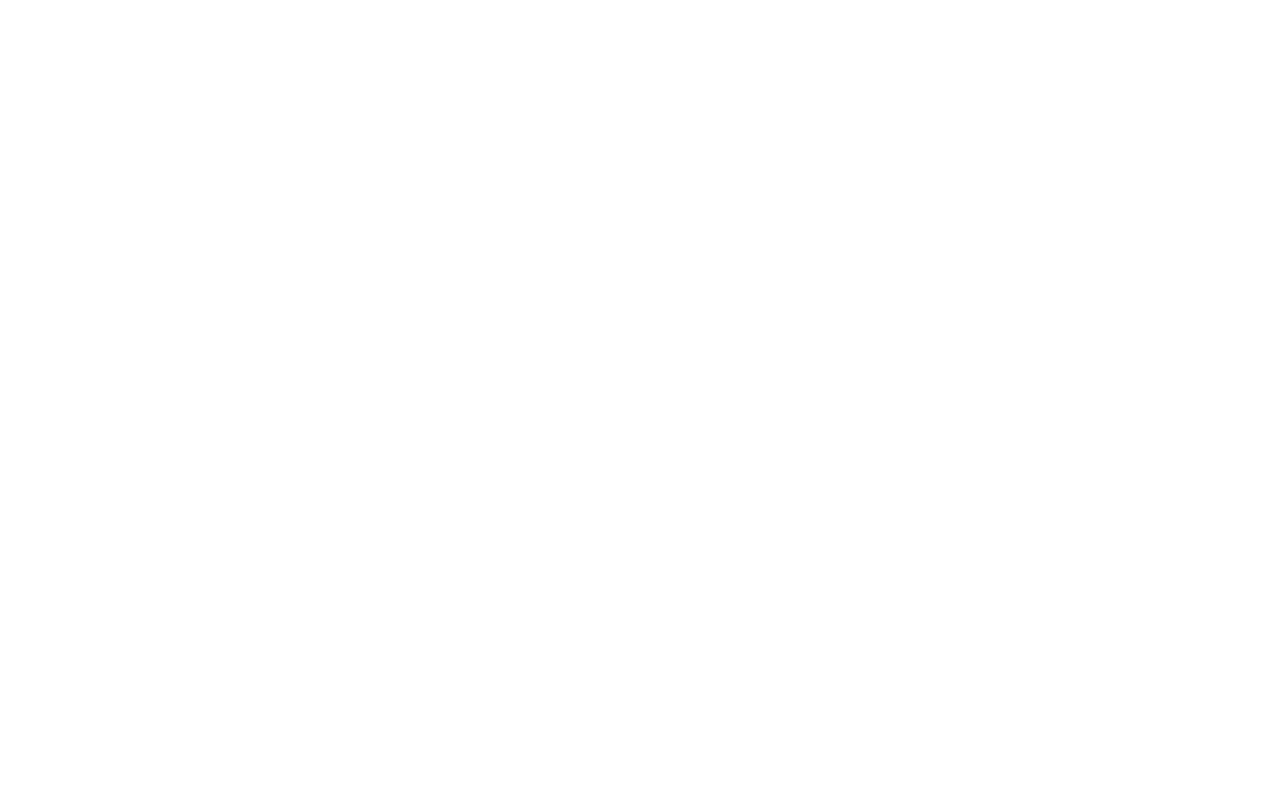
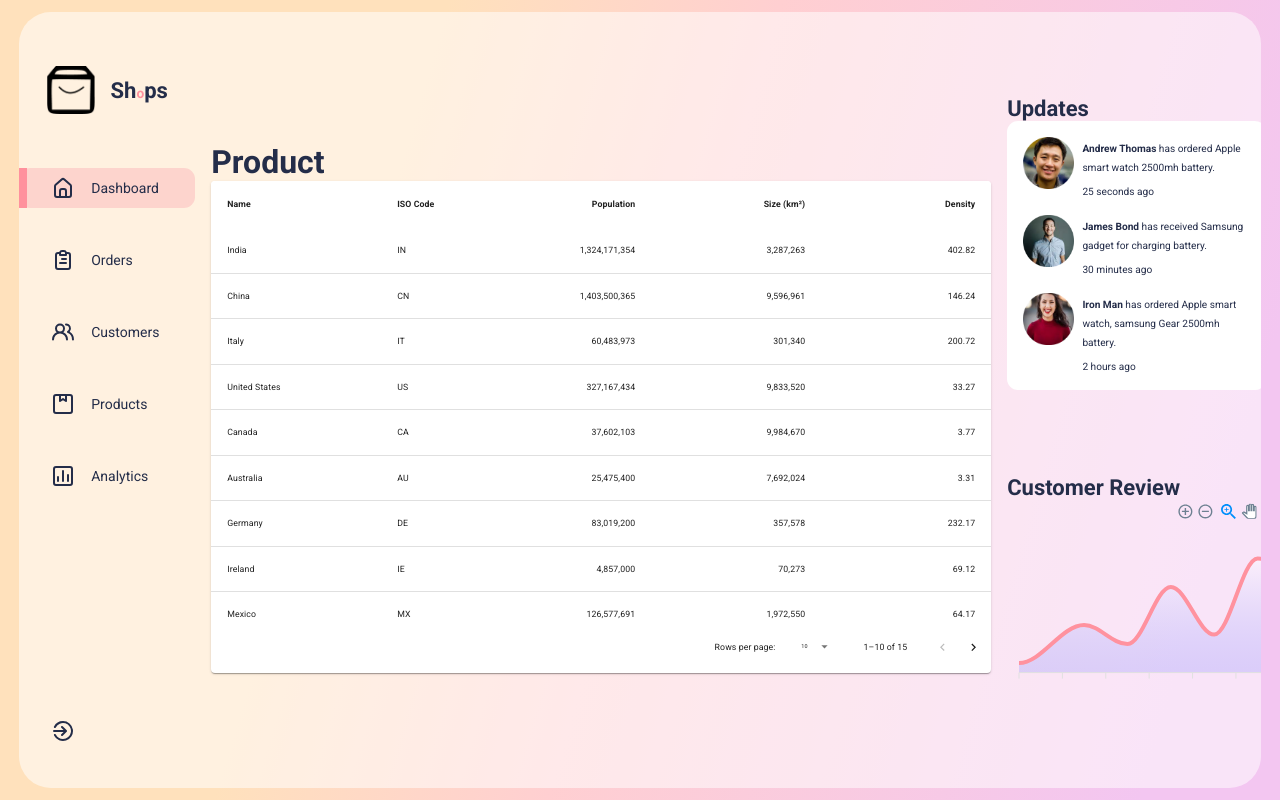
Before and after one commit to latbeo0/Ecommerce, a React (Create React App) app in the folder client/: page /product in a window 1280 px wide. Before the commit this address had no page. Built offline with nearby package versions, Linux system fonts and the light colour scheme.

Commit message:
30/06-ProductPage

```diff
--- /dev/null
+++ b/client/src/pages/NotFound.jsx
@@ -0,0 +1,9 @@
+import Header from "../components/UI/Header";
+import styled from "styled-components";
+import { Link } from "react-router-dom";
+
+const NotFound = () => {
+  return <div>Not Found</div>;
+};
+
+export default NotFound;
--- a/client/src/pages/cms/AdminRouter.jsx
+++ b/client/src/pages/cms/AdminRouter.jsx
@@ -1,13 +1,50 @@
-import { BrowserRouter, Routes, Route } from "react-router-dom";
-import { useSelector, useDispatch } from "react-redux";
-import { useEffect, useState } from "react";
+import { Routes, Route, useNavigate } from "react-router-dom";
+import Sidebar from "./components/Sidebar/Sidebar";
+import RightSide from "./components/RightSide/RightSide";
+import MainDash from "./components/MainDash/MainDash";
+import Order from "./components/Order/Order";
+import ProductManagement from "./components/ProductManagement/ProductManagement";
+import NotFound from "../NotFound";
+import { useState, useEffect } from "react";
+import "./cms.css";
 
-import Dashboard from "./Dashboard";
 const App = () => {
+  let navigate = useNavigate();
+  const [isShowRightSide, setShowRightSide] = useState(true);
+  const [isGlassSecond, setGlassSecond] = useState(false);
+  const sidebarCallback = (item) => {
+    setGlassSecond(false)
+    setShowRightSide(false);
+    switch (item.heading) {
+      case "Dashboard":
+        setShowRightSide(true);
+        return navigate("/");
+      case "Orders":
+        setGlassSecond(true);
+        return navigate("/order");
+      case "Products":
+        setGlassSecond(true);
+        return navigate("/product");
+      default:
+        setGlassSecond(true);
+        return navigate("/not-found");
+    }
+  };
   return (
-    <Routes>
-      <Route path="/" index element={<Dashboard />} />
-    </Routes>
+    <div className="AdminContainer">
+      <div className={!isGlassSecond ? "AppGlass" : "AppGlass-Second"}>
+        <Sidebar parentCallback={(item) => sidebarCallback(item)}/>
+        <div className="Content">
+          <Routes>
+            <Route path="/" index element={<MainDash />} />;
+            <Route path="/order" index element={<Order />} />;
+            <Route path="/product" index element={<ProductManagement />} />;
+            <Route path="/not-found" index element={<NotFound />} />;
+          </Routes>
+        </div>
+        {isShowRightSide && <RightSide />}
+      </div>
+    </div>
   );
 };
 
--- a/client/src/pages/cms/cms.css
+++ b/client/src/pages/cms/cms.css
@@ -11,7 +11,7 @@
   display: flex;
   align-items: center;
   justify-content: center;
-    font-family: 'Inter', sans-serif;
+  font-family: "Inter", sans-serif;
 }
 .AppGlass {
   display: grid;
@@ -23,7 +23,34 @@
   grid-template-columns: 17.6rem auto 32rem;
   overflow: hidden;
 }
+.AppGlass-Second {
+  display: grid;
+  height: 97%;
+  width: 97%;
+  background: var(--glass);
+  border-radius: 3.2rem;
+  gap: 16px;
+  grid-template-columns: 17.6rem auto;
+  overflow: hidden;
+}
+.Content {
+  padding-top: 1.6rem;
+  display: flex;
+  flex-direction: column;
+  justify-content: space-evenly;
+}
+@media screen and (max-width: 1200px) {
+  .Content {
+    justify-content: flex-start;
+    margin-top: 3.2rem;
+  }
+}
 
+@media screen and (max-width: 768px) {
+  .Content {
+    align-items: center;
+  }
+}
 @media screen and (max-width: 1200px) {
   .AppGlass {
     grid-template-columns: 10% 50% auto;
--- a/client/src/pages/cms/components/Order/Order.jsx
+++ b/client/src/pages/cms/components/Order/Order.jsx
@@ -1,13 +1,6 @@
 import React from "react";
 
-
 const Dashboard = () => {
-  return (
-    <div className = "AdminContainer">
-      <div className="AppGlass">
-
-      </div>
-    </div>
-  );
+  return <></>;
 };
 export default Dashboard;
--- /dev/null
+++ b/client/src/pages/cms/components/ProductList/ProductList.jsx
@@ -0,0 +1,123 @@
+import * as React from 'react';
+import Paper from '@mui/material/Paper';
+import Table from '@mui/material/Table';
+import TableBody from '@mui/material/TableBody';
+import TableCell from '@mui/material/TableCell';
+import TableContainer from '@mui/material/TableContainer';
+import TableHead from '@mui/material/TableHead';
+import TablePagination from '@mui/material/TablePagination';
+import TableRow from '@mui/material/TableRow';
+
+const columns = [
+  { id: 'name', label: 'Name', minWidth: 170 },
+  { id: 'code', label: 'ISO\u00a0Code', minWidth: 100 },
+  {
+    id: 'population',
+    label: 'Population',
+    minWidth: 170,
+    align: 'right',
+    format: (value) => value.toLocaleString('en-US'),
+  },
+  {
+    id: 'size',
+    label: 'Size\u00a0(km\u00b2)',
+    minWidth: 170,
+    align: 'right',
+    format: (value) => value.toLocaleString('en-US'),
+  },
+  {
+    id: 'density',
+    label: 'Density',
+    minWidth: 170,
+    align: 'right',
+    format: (value) => value.toFixed(2),
+  },
+];
+
+function createData(name, code, population, size) {
+  const density = population / size;
+  return { name, code, population, size, density };
+}
+
+const rows = [
+  createData('India', 'IN', 1324171354, 3287263),
+  createData('China', 'CN', 1403500365, 9596961),
+  createData('Italy', 'IT', 60483973, 301340),
+  createData('United States', 'US', 327167434, 9833520),
+  createData('Canada', 'CA', 37602103, 9984670),
+  createData('Australia', 'AU', 25475400, 7692024),
+  createData('Germany', 'DE', 83019200, 357578),
+  createData('Ireland', 'IE', 4857000, 70273),
+  createData('Mexico', 'MX', 126577691, 1972550),
+  createData('Japan', 'JP', 126317000, 377973),
+  createData('France', 'FR', 67022000, 640679),
+  createData('United Kingdom', 'GB', 67545757, 242495),
+  createData('Russia', 'RU', 146793744, 17098246),
+  createData('Nigeria', 'NG', 200962417, 923768),
+  createData('Brazil', 'BR', 210147125, 8515767),
+];
+
+export default function ProductList() {
+  const [page, setPage] = React.useState(0);
+  const [rowsPerPage, setRowsPerPage] = React.useState(10);
+
+  const handleChangePage = (event, newPage) => {
+    setPage(newPage);
+  };
+
+  const handleChangeRowsPerPage = (event) => {
+    setRowsPerPage(+event.target.value);
+    setPage(0);
+  };
+
+  return (
+    <Paper sx={{ width: '100%', overflow: 'hidden' }}>
+      <TableContainer sx={{ maxHeight: 440 }}>
+        <Table stickyHeader aria-label="sticky table">
+          <TableHead>
+            <TableRow>
+              {columns.map((column) => (
+                <TableCell
+                  key={column.id}
+                  align={column.align}
+                  style={{ minWidth: column.minWidth }}
+                >
+                  {column.label}
+                </TableCell>
+              ))}
+            </TableRow>
+          </TableHead>
+          <TableBody>
+            {rows
+              .slice(page * rowsPerPage, page * rowsPerPage + rowsPerPage)
+              .map((row) => {
+                return (
+                  <TableRow hover role="checkbox" tabIndex={-1} key={row.code}>
+                    {columns.map((column) => {
+                      const value = row[column.id];
+                      return (
+                        <TableCell key={column.id} align={column.align}>
+                          {column.format && typeof value === 'number'
+                            ? column.format(value)
+                            : value}
+                        </TableCell>
+                      );
+                    })}
+                  </TableRow>
+                );
+              })}
+          </TableBody>
+        </Table>
+      </TableContainer>
+      <TablePagination
+        rowsPerPageOptions={[10, 25, 100]}
+        component="div"
+        count={rows.length}
+        rowsPerPage={rowsPerPage}
+        page={page}
+        onPageChange={handleChangePage}
+        onRowsPerPageChange={handleChangeRowsPerPage}
+      />
+    </Paper>
+  );
+}
--- /dev/null
+++ b/client/src/pages/cms/components/ProductManagement/ProductManagement.css
@@ -0,0 +1,6 @@
+.ProductContainer{
+
+}
+.ProductContainer h1 {
+    font-size: 3.2rem;
+}
--- /dev/null
+++ b/client/src/pages/cms/components/ProductManagement/ProductManagement.jsx
@@ -0,0 +1,13 @@
+import React from "react";
+import ProductList from "../ProductList/ProductList";
+import "./ProductManagement.css"
+const ProductManagement = () => {
+  return (
+    <div className="ProductContainer">
+      <h1>Product</h1>
+      <ProductList/>
+    </div>
+  );
+};
+
+export default ProductManagement;
```
Also changed, not shown: client/src/pages/cms/components/ProductList/ProductList.css (added). Lines whose indentation alone changed are shown as unchanged.
